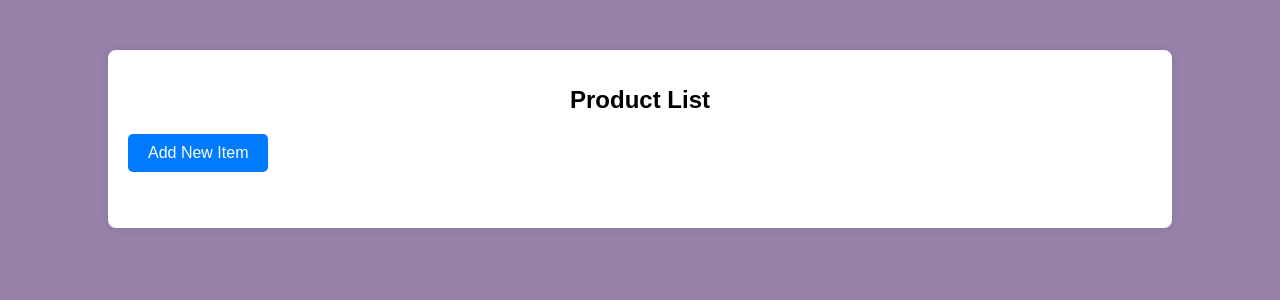
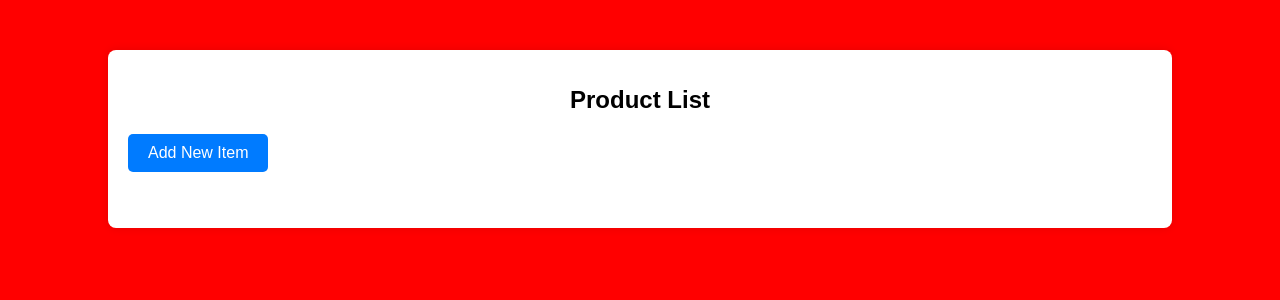
Before and after one commit to raufjanow/MARK3-DATABASE, a Django app: page /product/ in a window 1280 px wide. Shown: the top 300 px of the page. Run offline with Django 5.2, Linux system fonts and the light colour scheme; data that the repository does not hold is empty.

Commit message:
sec commit

```diff
--- a/myproject/myapp/static/style.css
+++ b/myproject/myapp/static/style.css
@@ -2,7 +2,7 @@
 
 body {
     font-family: Arial, sans-serif;
-    background-color: #9783aa;
+    background-color: #ff0000;
     margin: 0;
     padding: 0;
 }
```
